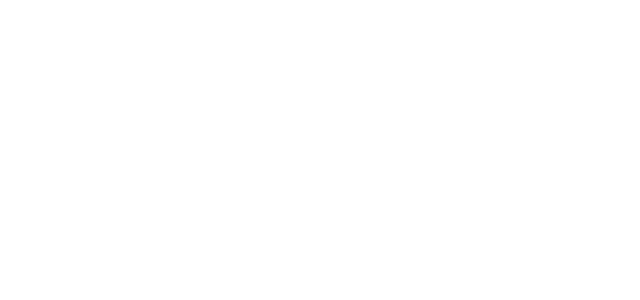
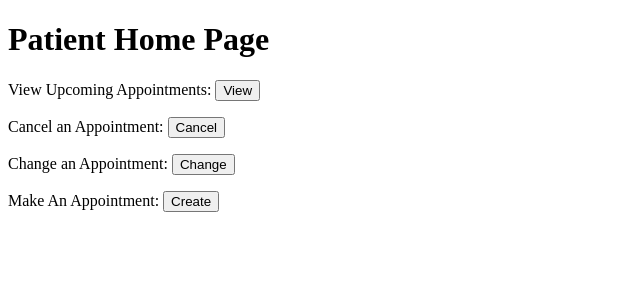
Before and after one commit to wespeters/hospital-full-stack-project, a React (Create React App) app in the folder client/: page /patienthome in a window 1280 px wide. Before the commit this address had no page. Shown: the top 300 px of the page, without its empty margins (0-640 px from the left). Built offline with nearby package versions, Linux system fonts and the light colour scheme.

Commit message:
add PatientHome.js

```diff
--- a/client/src/components/App.js
+++ b/client/src/components/App.js
@@ -1,12 +1,14 @@
 import React from "react";
 import { Route, Routes } from "react-router-dom";
 import PatientLogin from "./PatientLogin";
+import PatientHome from "./PatientHome";
 
 function App() {
   return (
     <Routes>
       <Route exact path="/" element = {<h1>Phase 4 Project Client</h1>} />
       <Route path="/patientlogin" element={<PatientLogin />} />
+      <Route path="/patienthome" element={<PatientHome />} />
     </Routes>
   );
 }
--- /dev/null
+++ b/client/src/components/PatientHome.js
@@ -0,0 +1,91 @@
+import React, { useState } from "react";
+
+const PatientHome = () => {
+  const [action, setAction] = useState(null);
+  const [appointments, setAppointments] = useState([]);
+  const [doctors, setDoctors] = useState([]);
+  const [newAppointment, setNewAppointment] = useState({ doctorId: "", date: "" });
+
+  const fetchAppointments = () => {
+    fetch("/appointments")
+      .then((resp) => resp.json())
+      .then(setAppointments);
+  };
+
+  const fetchDoctors = () => {
+    fetch("/doctors")
+      .then((resp) => resp.json())
+      .then(setDoctors);
+  };
+
+  const handleView = () => {
+    fetchAppointments();
+    setAction("view");
+  };
+
+  const handleCancel = () => {
+    fetchAppointments();
+    setAction("cancel");
+  };
+
+  const handleChange = () => {
+    fetchAppointments();
+    setAction("change");
+  };
+
+  const handleCreate = () => {
+    fetchDoctors();
+    setAction("create");
+  };
+
+  const handleCancelAppointment = (appointmentId) => {
+    fetch(`/appointments/${appointmentId}`, { method: "DELETE" })
+      .then(() => fetchAppointments());
+  };
+
+  const handleChangeAppointment = (appointmentId, newDate) => {
+    fetch(`/appointments/${appointmentId}`, {
+      method: "PATCH",
+      headers: { "Content-Type": "application/json" },
+      body: JSON.stringify({ date: newDate }),
+    })
+      .then(() => fetchAppointments());
+  };
+
+  const handleCreateAppointment = () => {
+    fetch("/appointments", {
+      method: "POST",
+      headers: { "Content-Type": "application/json" },
+      body: JSON.stringify(newAppointment),
+    })
+      .then(() => fetchAppointments());
+  };
+
+  const handleNewAppointmentChange = (e) => {
+    setNewAppointment({ ...newAppointment, [e.target.name]: e.target.value });
+  };
+
+  return (
+    <div>
+      <h1>Patient Home Page</h1>
+      <div>
+        <p>View Upcoming Appointments: <button onClick={handleView}>View</button></p>
+        <p>Cancel an Appointment: <button onClick={handleCancel}>Cancel</button></p>
+        <p>Change an Appointment: <button onClick={handleChange}>Change</button></p>
+        <p>Make An Appointment: <button onClick={handleCreate}>Create</button></p>
+      </div>
+      {action === "view" && <div>{appointments.map((appointment) => <p key={appointment.id}>{appointment.date} with Dr. {appointment.doctor ? appointment.doctor.lastname : "Unknown"}</p>)}</div>}
+      {action === "cancel" && <div>{appointments.map((appointment) => <p key={appointment.id}>{appointment.date} with Dr. {appointment.doctor ? appointment.doctor.lastname : "Unknown"} <button onClick={() => handleCancelAppointment(appointment.id)}>Cancel</button></p>)}</div>}
+      {action === "change" && <div>{appointments.map((appointment) => <p key={appointment.id}>{appointment.date} with Dr. {appointment.doctor ? appointment.doctor.lastname : "Unknown"} <button onClick={() => handleChangeAppointment(appointment.id, "newDate")}>Change</button></p>)}</div>}
+      {action === "create" && <div>
+        <select name="doctorId" onChange={handleNewAppointmentChange}>
+          {doctors.map((doctor) => <option key={doctor.id} value={doctor.id}>{doctor.lastname}</option>)}
+        </select>
+        <input type="date" name="date" onChange={handleNewAppointmentChange} />
+        <button onClick={handleCreateAppointment}>Submit</button>
+      </div>}
+    </div>
+  );
+};
+
+export default PatientHome;
--- a/client/src/components/PatientLogin.js
+++ b/client/src/components/PatientLogin.js
@@ -20,7 +20,7 @@
 
         for (let i = 0; i < patients.length; i++){
             if ((patients[i].dob === patient.dob) && (patients[i].firstname === patient.firstname) && (patients[i].lastname === patient.lastname)) {
-                navigate('/appointments')
+                navigate('/patienthome')
             }
         }
 
--- a/client/src/index.js
+++ b/client/src/index.js
@@ -1,12 +1,12 @@
 import React from "react";
-import ReactDOM from "react-dom";
+import ReactDOM from "react-dom/client";
 import App from "./components/App";
-import { BrowserRouter } from "react-router-dom";
+import { BrowserRouter as Router } from "react-router-dom";
 import "./index.css";
 
-ReactDOM.render(
-    <BrowserRouter>
-        <App />
-    </BrowserRouter>,
-    document.getElementById("root")
+const root = ReactDOM.createRoot(document.getElementById('root'));
+root.render(
+  <Router>
+    <App />
+  </Router>
 );
```
